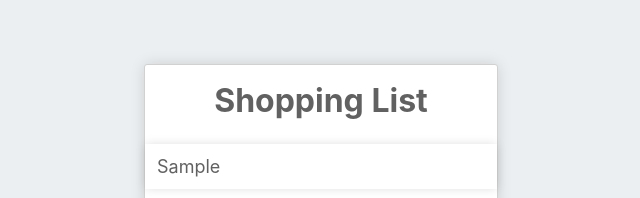
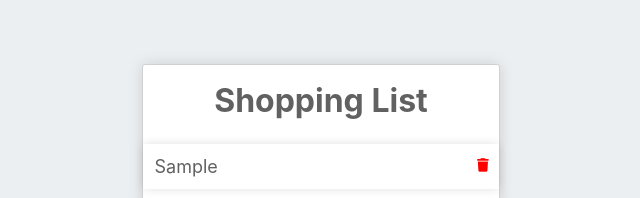
Before and after one commit to CrossCRS/shoppinglist, a React app: page / in a window 1280 px wide. Both pictures are taken after typing "Sample" into the empty fields and a click on the button "Add". Shown: the top 198 px of the page, 319-959 px from the left. Built offline with nearby package versions, Linux system fonts and the light colour scheme.

Commit message:
Add delete item function

```diff
--- a/public/index.html
+++ b/public/index.html
@@ -9,7 +9,7 @@
       name="description"
       content="Web site created using create-react-app"
     />
-    <link rel="apple-touch-icon" href="%PUBLIC_URL%/logo192.png" />
+    <script src="https://kit.fontawesome.com/87ffb252cf.js" crossorigin="anonymous"></script>
     <!--
       manifest.json provides metadata used when your web app is installed on a
       user's mobile device or desktop. See https://developers.google.com/web/fundamentals/web-app-manifest/
--- a/src/components/ShoppingList.js
+++ b/src/components/ShoppingList.js
@@ -30,14 +30,20 @@
     console.log("cleared items");
   }
 
-  const itemChecked = (id) => {
-    console.log("checking item " + id)
+  const toggleCheckedItem = (id) => {
+    console.log("checking item " + id);
     const updatedItems = items.map(item => {
       if (id === item.id) {
         return {...item, checked: !item.checked}
       }
       return item;
     });
+    setItems(updatedItems);
+  }
+
+  const deleteItem = (id) => {
+    console.log("deleting item " + id);
+    const updatedItems = items.filter(item => id !== item.id);
     setItems(updatedItems);
   }
 
@@ -53,7 +59,8 @@
                 key={item.id}
                 name={item.name}
                 checked={item.checked}
-                itemChecked={itemChecked}
+                toggleCheckedItem={toggleCheckedItem}
+                deleteItem={deleteItem}
               />
             ))
           }
--- a/src/components/ShoppingListItem.js
+++ b/src/components/ShoppingListItem.js
@@ -2,8 +2,11 @@
 
 function ShoppingListItem(props) {
   return (
-    <li id={props.id} onClick={() => props.itemChecked(props.id)} className={props.checked ? 'shoppinglist-item shoppinglist-item-checked' : 'shoppinglist-item'}>
-      <p>{props.name}</p>
+    <li className="shoppinglist-item-container">
+      <div id={props.id} onClick={() => props.toggleCheckedItem(props.id)} className={props.checked ? 'shoppinglist-item shoppinglist-item-checked' : 'shoppinglist-item'}>
+        <p>{props.name}</p>
+      </div>
+      <button onClick={() => props.deleteItem(props.id)} className="shoppinglist-button iconbutton"><i class="fas fa-trash fa-xs fa-fw"></i></button>
     </li>
   );
 }
--- a/src/index.css
+++ b/src/index.css
@@ -45,6 +45,7 @@
   box-shadow: 0px 0px 5px -1px rgba(0,0,0,0.35);
 }
 .shoppinglist-button {
+  cursor: pointer;
   color: #616161;
   background-color: #ffffff;
   font-size: large;
@@ -92,14 +93,23 @@
   margin-bottom: 12px;
 }
 
+.shoppinglist-item-container {
+  display: flex;
+  flex-direction: row;
+  margin-top: 12px;
+  box-shadow: 0px 0px 10px -1px rgba(0,0,0,0.15);
+}
+
 .shoppinglist-item {
   font-size: large;
   min-width: 300px;
   color: #616161;
-  box-shadow: 0px 0px 10px -1px rgba(0,0,0,0.15);
-  margin-top: 12px;
   padding: 12px;
   transition: 0.3s;
+  display: flex;
+  flex-direction: row;
+  justify-content: space-between;
+  align-items: center;
 }
 .shoppinglist-item:hover {
   color: #000000;
@@ -116,3 +126,17 @@
   color: #646464;
   background-color: #81C784;
 }
+
+.iconbutton {
+  padding: 4px 8px;
+  background-color: #ffffff;
+  box-shadow: unset;
+  color: #ff0000;
+  flex-grow: 1;
+  border: unset;
+}
+.iconbutton:hover {
+  border: unset;
+  background-color: #ff0000;
+  color: #ffffff;
+}
```
Also changed, not shown: 1 other file.
